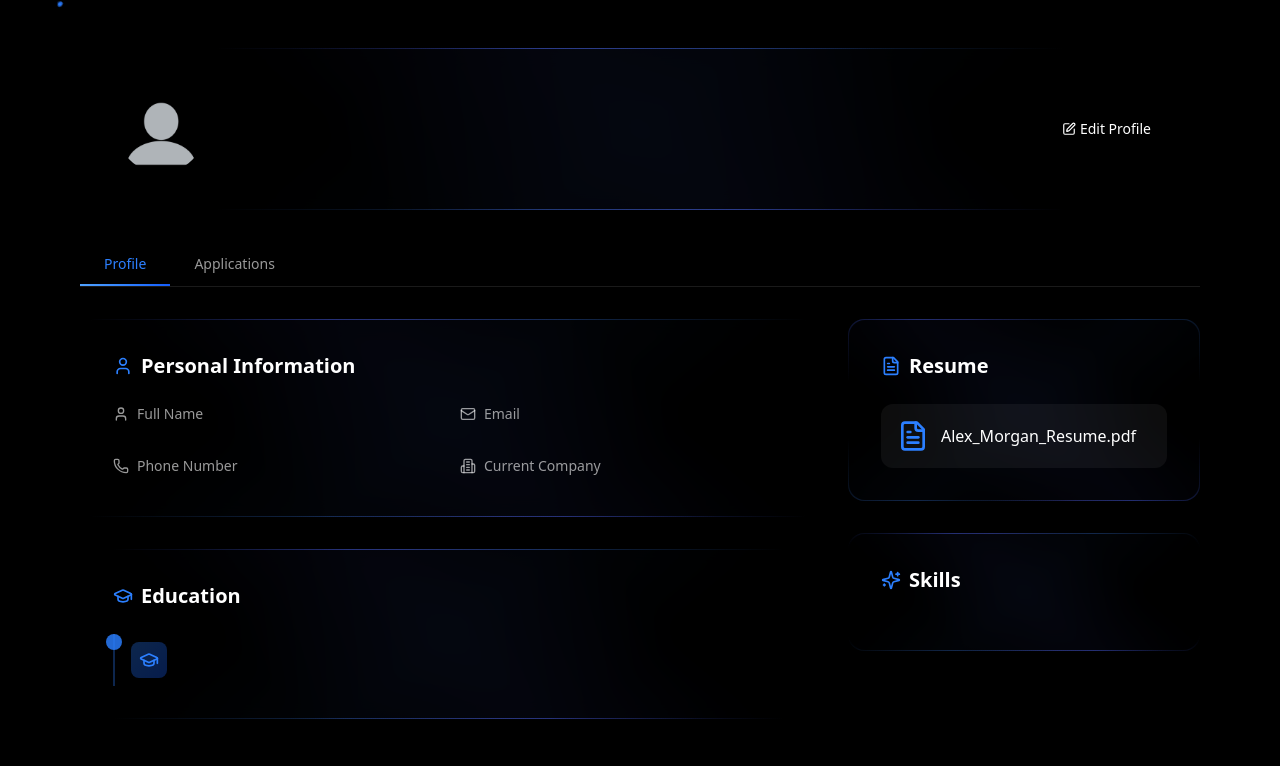
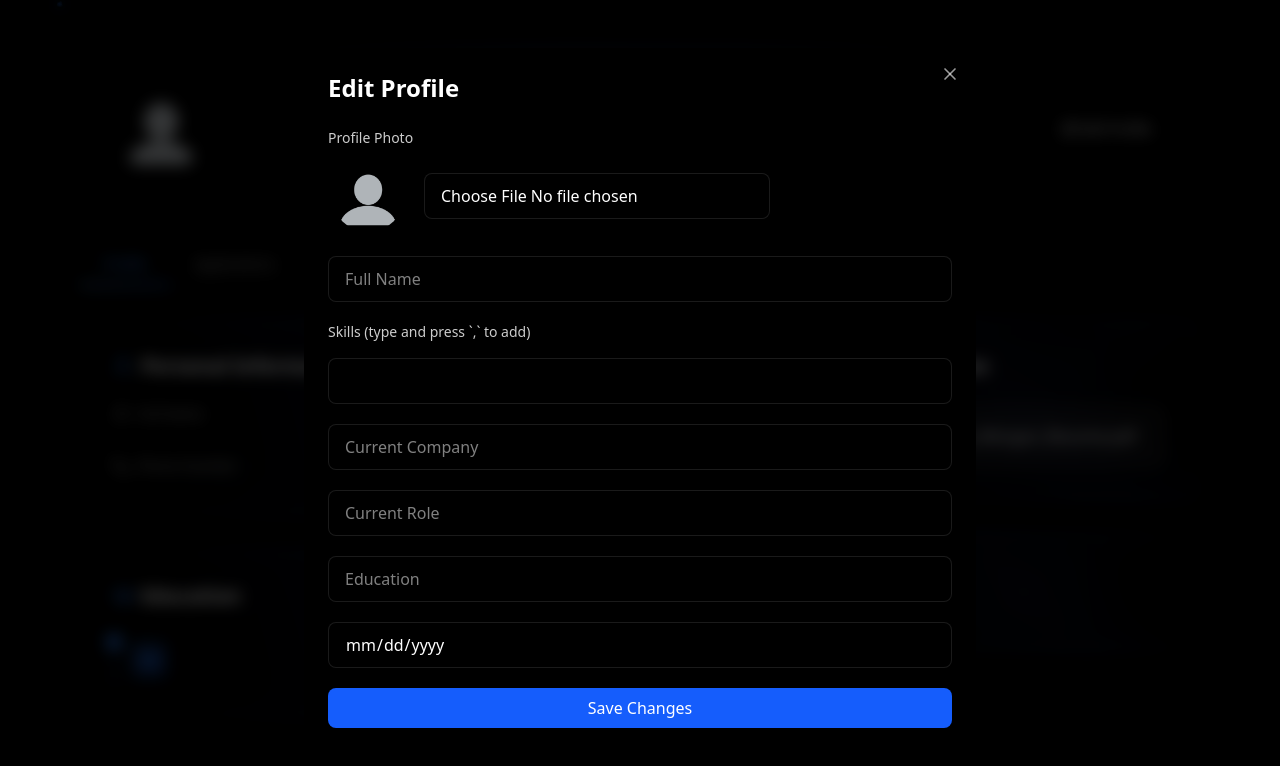
Before and after one commit to GauRav-sINGh123/NextGig, a React (Vite) app in the folder frontend/: page /profile in a window 1280 px wide. Both pictures are taken after a click on the button "Edit Profile". Shown: the top 766 px of the page. Built offline with nearby package versions, Linux system fonts and the light colour scheme.

Commit message:
Edit Profile Modal Created

```diff
--- /dev/null
+++ b/frontend/src/components/ProfileEditModal.tsx
@@ -0,0 +1,213 @@
+import type React from "react";
+import { useState, useEffect } from "react";
+import { motion, AnimatePresence } from "framer-motion";
+import { X } from "lucide-react";
+import { useSelector } from "react-redux";
+import type { RootState } from "../store/store";
+
+type ProfileEditModalProps = {
+  isOpen: boolean;
+  onClose: () => void;
+  onSave: (profileData: any) => void;
+};
+
+export default function ProfileEditModal({
+  isOpen,
+  onClose,
+  onSave,
+}: ProfileEditModalProps) {
+  const user = useSelector((state: RootState) => state.authUser.user);
+
+  const [formData, setFormData] = useState({
+    fullName: "",
+    skills: [] as string[],
+    currentCompany: "",
+    education: "",
+    college: "",
+    collegeEndDate: "",
+    currentRole: "",
+    profilePhoto: "",
+  });
+
+  const [previewImage, setPreviewImage] = useState<string | null>(null);
+  const [skillInput, setSkillInput] = useState("");
+
+  useEffect(() => {
+    if (user) {
+      setFormData({
+        fullName: user.fullName || "",
+        skills: user.profile?.skills || [],
+        currentCompany: user.profile?.currentCompany || "",
+        education: user.profile?.education || "",
+        college: user.profile?.college || "",
+        collegeEndDate: user.profile?.collegeEndDate || "",
+        currentRole: user.profile?.currentRole || "",
+        profilePhoto: user.profile?.profilePhoto || "",
+      });
+
+      setPreviewImage(user.profile?.profilePhoto || null);
+    }
+  }, [user, isOpen]);
+
+  const handleChange = (
+    e: React.ChangeEvent<HTMLInputElement | HTMLTextAreaElement>
+  ) => {
+    const { name, value } = e.target;
+    setFormData((prev) => ({ ...prev, [name]: value }));
+  };
+
+  const handleSkillInput = (e: React.ChangeEvent<HTMLInputElement>) => {
+    const value = e.target.value.trim();
+    if (value.includes(",")) {
+      const newSkill = value.replace(",", "").trim();
+
+      // Convert all skills to lowercase for case-insensitive comparison
+      const lowerCaseSkills = formData.skills.map(skill => skill.toLowerCase());
+
+      if (newSkill && !lowerCaseSkills.includes(newSkill.toLowerCase())) {
+        setFormData((prev) => ({
+          ...prev,
+          skills: [...prev.skills, newSkill],
+        }));
+      }
+      setSkillInput("");
+    } else {
+      setSkillInput(value);
+    }
+  };
+
+
+  const removeSkill = (index: number) => {
+    setFormData((prev) => ({
+      ...prev,
+      skills: prev.skills.filter((_, i) => i !== index),
+    }));
+  };
+
+  const handleFileChange = (e: React.ChangeEvent<HTMLInputElement>) => {
+    if (e.target.files && e.target.files[0]) {
+      const file = e.target.files[0];
+      const reader = new FileReader();
+      reader.onloadend = () => {
+        const result = reader.result as string;
+        setPreviewImage(result);
+        setFormData((prev) => ({ ...prev, profilePhoto: result }));
+      };
+      reader.readAsDataURL(file);
+    }
+  };
+
+  const handleSubmit = (e: React.FormEvent) => {
+    e.preventDefault();
+    onSave(formData);
+    onClose();
+  };
+
+  return (
+    <AnimatePresence>
+      {isOpen && (
+        <>
+          <motion.div
+            initial={{ opacity: 0 }}
+            animate={{ opacity: 1 }}
+            exit={{ opacity: 0 }}
+            className="fixed inset-0 bg-black/70 backdrop-blur-sm z-40"
+            onClick={onClose}
+          />
+
+          <motion.div
+            initial={{ opacity: 0, scale: 0.95, y: 20 }}
+            animate={{ opacity: 1, scale: 1, y: 0 }}
+            exit={{ opacity: 0, scale: 0.95, y: 20 }}
+            transition={{ type: "spring", damping: 25, stiffness: 300 }}
+            className="fixed inset-0 z-50 flex items-center justify-center p-4 sm:p-6"
+          >
+            <div className="relative w-full max-w-2xl max-h-[90vh] overflow-auto rounded-xl bg-black p-6 custom-scrollbar">
+              <button
+                onClick={onClose}
+                className="absolute top-4 right-4 text-white/60 hover:text-white transition-colors"
+              >
+                <X className="w-5 h-5" />
+              </button>
+
+              <h2 className="text-2xl font-bold mb-6 text-white">
+                Edit Profile
+              </h2>
+
+              <form onSubmit={handleSubmit} className="space-y-5">
+                {/* Profile Photo */}
+                <div>
+                  <label className="block text-white/80 text-sm font-medium mb-2">
+                    Profile Photo
+                  </label>
+                  <div className="flex items-center gap-4">
+                    <img
+                      src={previewImage || "/Profile.png"}
+                      alt="Profile"
+                      className="w-20 h-20 rounded-full border-4 border-black object-cover"
+                    />
+                    <input
+                      type="file"
+                      accept="image/*"
+                      onChange={handleFileChange}
+                      className="bg-black/50 border border-white/10 rounded-lg px-4 py-2.5 text-white focus:outline-none"
+                    />
+                  </div>
+                </div>
+
+                {/* Full Name */}
+                <input
+                  type="text"
+                  name="fullName"
+                  placeholder="Full Name"
+                  value={formData.fullName}
+                  onChange={handleChange}
+                  className="w-full bg-black/50 border border-white/10 rounded-lg px-4 py-2.5 text-white"
+                />
+
+                {/* Skills */}
+                <div>
+                  <label className="block text-white/80 text-sm font-medium mb-2">
+                    Skills (type and press `,` to add)
+                  </label>
+                  <div className="flex flex-wrap gap-2 mb-2">
+                    {formData.skills.map((skill, index) => (
+                      <span
+                        key={index}
+                        className="px-3 py-1 bg-blue-600 text-white rounded-lg text-sm flex items-center"
+                      >
+                        {skill}
+                        <X
+                          className="ml-2 cursor-pointer w-4 h-4"
+                          onClick={() => removeSkill(index)}
+                        />
+                      </span>
+                    ))}
+                  </div>
+                  <input
+                    type="text"
+                    value={skillInput}
+                    onChange={handleSkillInput}
+                    className="w-full bg-black/50 border border-white/10 rounded-lg px-4 py-2.5 text-white"
+                  />
+                </div>
+
+                {/* Other Inputs */}
+                <input type="text" name="currentCompany" placeholder="Current Company" value={formData.currentCompany} onChange={handleChange} className="w-full bg-black/50 border border-white/10 rounded-lg px-4 py-2.5 text-white" />
+                <input type="text" name="currentRole" placeholder="Current Role" value={formData.currentRole} onChange={handleChange} className="w-full bg-black/50 border border-white/10 rounded-lg px-4 py-2.5 text-white" />
+                <input type="text" name="education" placeholder="Education" value={formData.education} onChange={handleChange} className="w-full bg-black/50 border border-white/10 rounded-lg px-4 py-2.5 text-white" />
+
+                {/* Date Picker Fix */}
+                <input type="date" name="collegeEndDate" value={formData.collegeEndDate} onChange={handleChange} className="w-full bg-black/50 border border-white/10 rounded-lg px-4 py-2.5 text-white cursor-pointer" />
+
+                <button type="submit" className="w-full bg-blue-600 text-white py-2 rounded-lg">
+                  Save Changes
+                </button>
+              </form>
+            </div>
+          </motion.div>
+        </>
+      )}
+    </AnimatePresence>
+  );
+}
--- a/frontend/src/components/index.ts
+++ b/frontend/src/components/index.ts
@@ -9,6 +9,7 @@ import Footer from "./Footer";
 import ParticleBackground from "./ParticleBackground";
 import StatusBadge from "./StatusBadge";
 import TabComponent from "./TabComponent";
+import ProfileEditModal from "./ProfileEditModal";
 
 
-export {TabComponent ,StatusBadge,Analytic,BrandSection,FeaturedJob,FeatureGrid,Hero,Navbar,AnimatedGradientBorder,Footer,ParticleBackground };
+export {ProfileEditModal,TabComponent ,StatusBadge,Analytic,BrandSection,FeaturedJob,FeatureGrid,Hero,Navbar,AnimatedGradientBorder,Footer,ParticleBackground };
--- a/frontend/src/index.css
+++ b/frontend/src/index.css
@@ -122,3 +122,11 @@ input:-webkit-autofill:active {
   -webkit-box-shadow: 0 0 0px 1000px rgba(255, 255, 255, 0.05) inset !important;
   transition: background-color 5000s ease-in-out 0s !important;
 }
+
+.custom-scrollbar::-webkit-scrollbar {
+  display: none;
+}
+.custom-scrollbar {
+  -ms-overflow-style: none;
+  scrollbar-width: none;
+}
--- a/frontend/src/pages/Profile.tsx
+++ b/frontend/src/pages/Profile.tsx
@@ -3,9 +3,16 @@ import {AnimatedGradientBorder,ParticleBackground,TabComponent} from "../compone
 import { motion } from "framer-motion";
 import { useSelector } from "react-redux";
 import { RootState } from "../store/store";
+import { useState } from "react";
+import ProfileEditModal from "../components/ProfileEditModal";
 
 export default function Profile() {
+  const [isEditModalOpen, setIsEditModalOpen] = useState(false)
  const user = useSelector((state: RootState) => state.authUser.user);
+
+  const handleSaveProfile = (profileData: any) => {
+    console.log(profileData)
+  }
   return (
     <div className="min-h-screen bg-black text-white relative">
       <ParticleBackground />
@@ -44,6 +51,7 @@ export default function Profile() {
                     </motion.p>
                   </div>
                   <motion.button
+                    onClick={() => setIsEditModalOpen(true)}
                     whileHover={{
                       scale: 1.05,
                       boxShadow: "0 0 15px rgba(59, 130, 246, 0.5)",
@@ -62,9 +70,9 @@ export default function Profile() {
             </div>
           </div>
         </AnimatedGradientBorder>
-
         <TabComponent />
       </div>
+      <ProfileEditModal isOpen={isEditModalOpen} onClose={() => setIsEditModalOpen(false)} onSave={handleSaveProfile} />
     </div>
   );
 }
```
